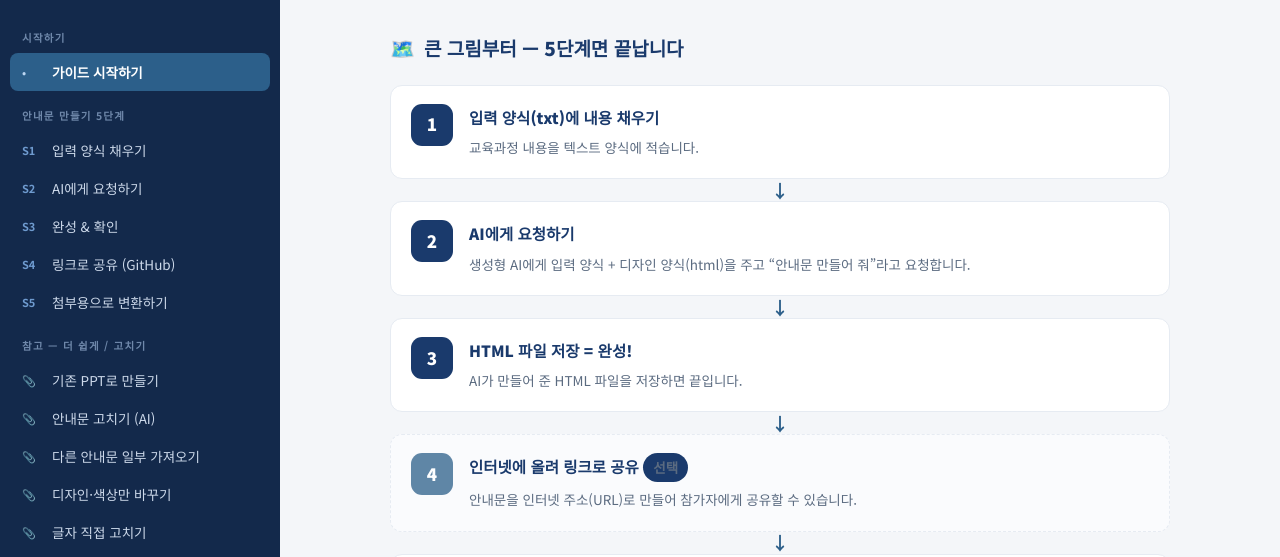
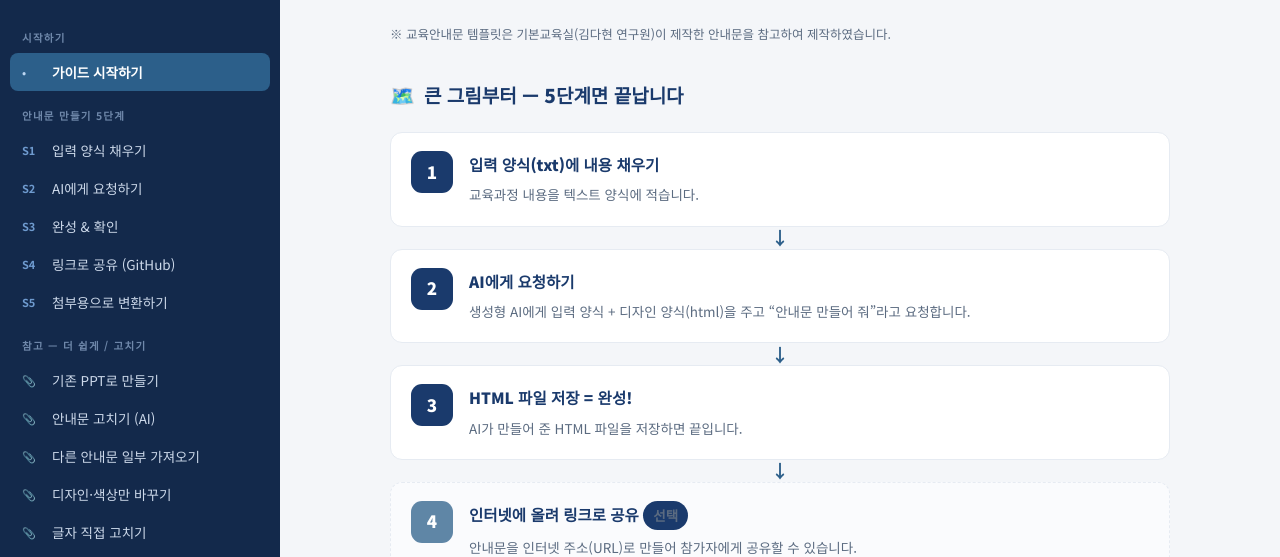
Before and after one commit to haesun1219-alt/kird_edu, a plain HTML site: page index.html in a window 1280 px wide. Shown: the part 212-769 px from the top of the page. Drawn offline with Linux system fonts and the light colour scheme.

Commit message:
Add files via upload

```diff
--- a/index.html
+++ b/index.html
@@ -312,6 +312,7 @@ const PAGES = [
     eyebrow:"START HERE",
     lead:"이 가이드는 ‘HTML이 뭔지 몰라도’ 교육안내문을 만들 수 있도록 만들어졌습니다. 순서대로 따라 하기만 하면 됩니다.",
     body:`
+      <p style="font-size:12.5px;color:var(--muted);margin:-4px 0 18px">※ 교육안내문 템플릿은 기본교육실(김다현 연구원)이 제작한 안내문을 참고하여 제작하였습니다.</p>
       <h3 class="block-title"><span class="bi">🗺️</span>큰 그림부터 — 5단계면 끝납니다</h3>
       <div class="flow">
         <div class="flow-step"><div class="fnum">1</div><div class="ftext"><b>입력 양식(txt)에 내용 채우기</b><span>교육과정 내용을 텍스트 양식에 적습니다.</span></div></div>
@@ -437,6 +438,7 @@ txt에 적은 내용을 html 양식의 내용 부분에 옮겨서, 완성된 HTM
     eyebrow:"STEP 4 · 선택사항",
     lead:"완성된 HTML 파일은 GitHub Pages를 이용하면 인터넷 주소(URL)로 쉽게 공유할 수 있습니다. 참가자에게 링크만 전달하면 PC와 휴대폰에서 별도의 프로그램 설치 없이 안내문을 바로 확인할 수 있습니다.",
     body:`
+      <p style="font-size:12.5px;color:var(--muted);margin:0 0 18px">※ GitHub 사용방법은 기본교육실(김다현 위원)이 제작한 가이드 파일을 참고하여 제작하였습니다.</p>
       <h4 class="sub-title">방법 1. GitHub 계정이 없는 경우 (처음 사용)</h4>
       <ol class="steps">
         <li>GitHub 홈페이지에서 회원가입을 합니다.</li>
```
